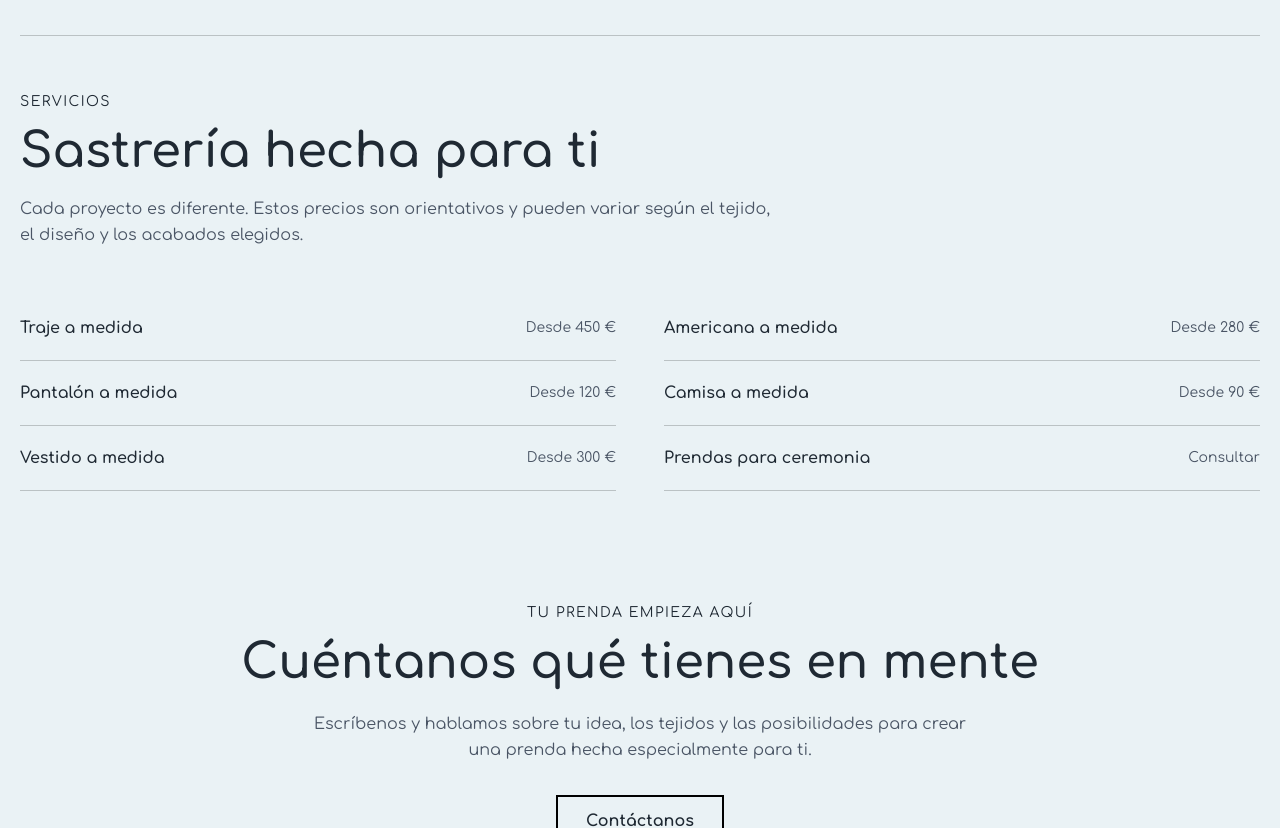
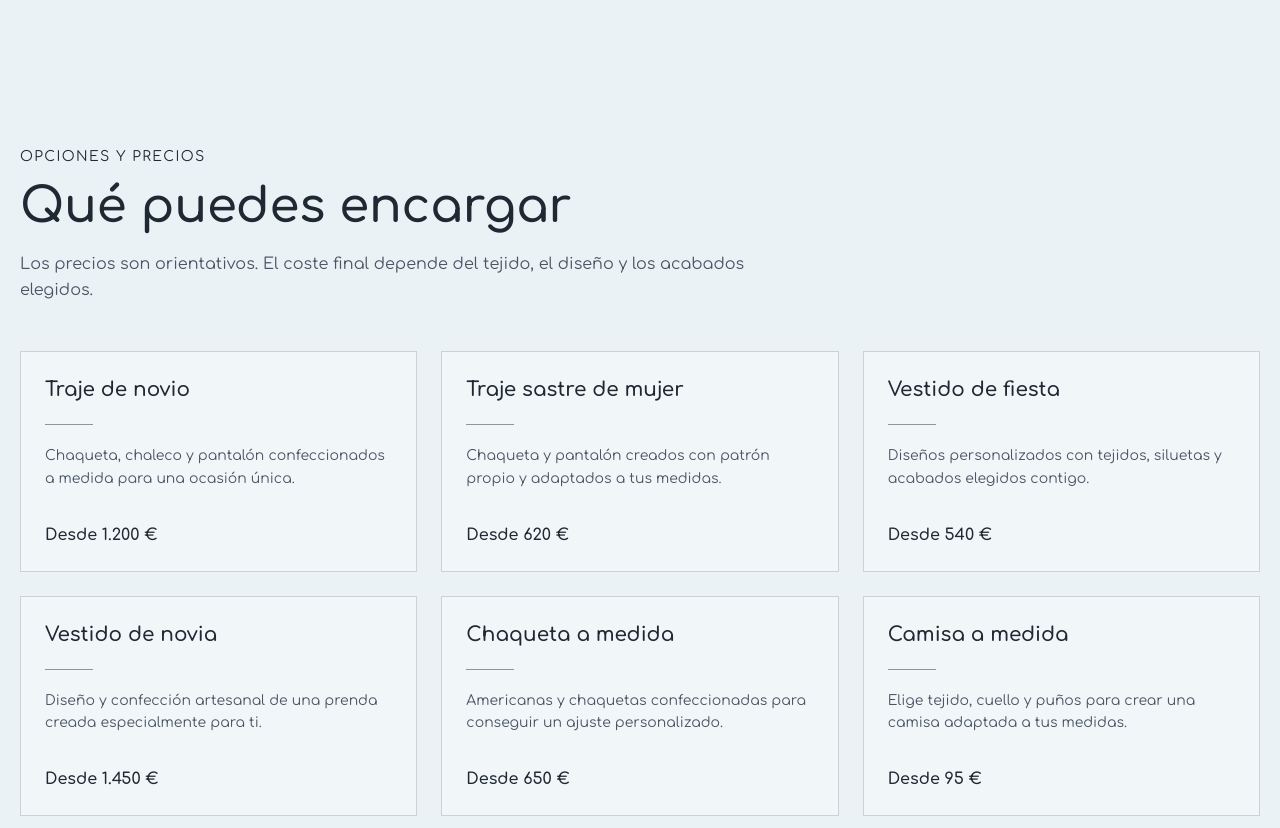
Before and after one commit to andreaperezgon/equisibe-frontend, a Vue app: page /tailoring in a window 1280 px wide. Shown: the part 1980-2808 px from the top of the page. Built offline with nearby package versions, Linux system fonts and the light colour scheme.

Commit message:
refactor: redesign tailoring services section

```diff
--- a/src/components/tailoring/TailoringServices.vue
+++ b/src/components/tailoring/TailoringServices.vue
@@ -1,63 +1,80 @@
 <script setup>
 const services = [
   {
-    name: 'Traje a medida',
-    price: 'Desde 450 €',
+    name: 'Traje de novio',
+    description:
+      'Chaqueta, chaleco y pantalón confeccionados a medida para una ocasión única.',
+    price: 'Desde 1.200 €',
   },
   {
-    name: 'Americana a medida',
-    price: 'Desde 280 €',
+    name: 'Traje sastre de mujer',
+    description:
+      'Chaqueta y pantalón creados con patrón propio y adaptados a tus medidas.',
+    price: 'Desde 620 €',
   },
   {
-    name: 'Pantalón a medida',
-    price: 'Desde 120 €',
+    name: 'Vestido de fiesta',
+    description:
+      'Diseños personalizados con tejidos, siluetas y acabados elegidos contigo.',
+    price: 'Desde 540 €',
+  },
+  {
+    name: 'Vestido de novia',
+    description:
+      'Diseño y confección artesanal de una prenda creada especialmente para ti.',
+    price: 'Desde 1.450 €',
+  },
+  {
+    name: 'Chaqueta a medida',
+    description:
+      'Americanas y chaquetas confeccionadas para conseguir un ajuste personalizado.',
+    price: 'Desde 650 €',
   },
   {
     name: 'Camisa a medida',
-    price: 'Desde 90 €',
-  },
-  {
-    name: 'Vestido a medida',
-    price: 'Desde 300 €',
-  },
-  {
-    name: 'Prendas para ceremonia',
-    price: 'Consultar',
+    description:
+      'Elige tejido, cuello y puños para crear una camisa adaptada a tus medidas.',
+    price: 'Desde 95 €',
   },
 ]
 </script>
 
 <template>
-  <section class="mx-auto max-w-7xl px-5 pb-20 md:pb-28">
-    <div class="border-t border-black/20 pt-14">
+  <section class="mx-auto max-w-7xl px-5 py-20 md:py-28">
     <p class="text-sm uppercase tracking-widest">
-        Servicios
+      Opciones y precios
     </p>
 
     <h2 class="mt-4 text-3xl font-semibold md:text-5xl">
-        Sastrería hecha para ti
+      Qué puedes encargar
     </h2>
 
     <p class="mt-5 max-w-3xl leading-relaxed text-gray-600">
-        Cada proyecto es diferente. Estos precios son orientativos y pueden
-        variar según el tejido, el diseño y los acabados elegidos.
+      Los precios son orientativos. El coste final depende del tejido,
+      el diseño y los acabados elegidos.
     </p>
 
-      <div class="mt-12 grid gap-x-12 md:grid-cols-2">
-        <div
+    <div class="mt-12 grid gap-6 sm:grid-cols-2 lg:grid-cols-3">
+      <RouterLink
         v-for="service in services"
         :key="service.name"
-          class="flex items-center justify-between border-b border-black/20 py-5"
+        to="/contact"
+        class="group border border-black/15 bg-white/30 p-6 transition duration-300 hover:-translate-y-1 hover:bg-white/60 hover:shadow-md"
       >
-          <span class="font-semibold">
+        <h3 class="text-xl font-semibold">
           {{ service.name }}
-          </span>
+        </h3>
 
-          <span class="text-sm text-gray-600">
+        <div class="mt-5 h-px w-12 bg-black/40"></div>
+
+        <p class="mt-5 text-sm leading-relaxed text-gray-600">
+          {{ service.description }}
+        </p>
+
+        <p class="mt-8 font-semibold transition group-hover:translate-x-1">
           {{ service.price }}
-          </span>
-        </div>
-      </div>
+        </p>
+      </RouterLink>
     </div>
   </section>
 </template>
```
Lines whose indentation alone changed are shown as unchanged.
